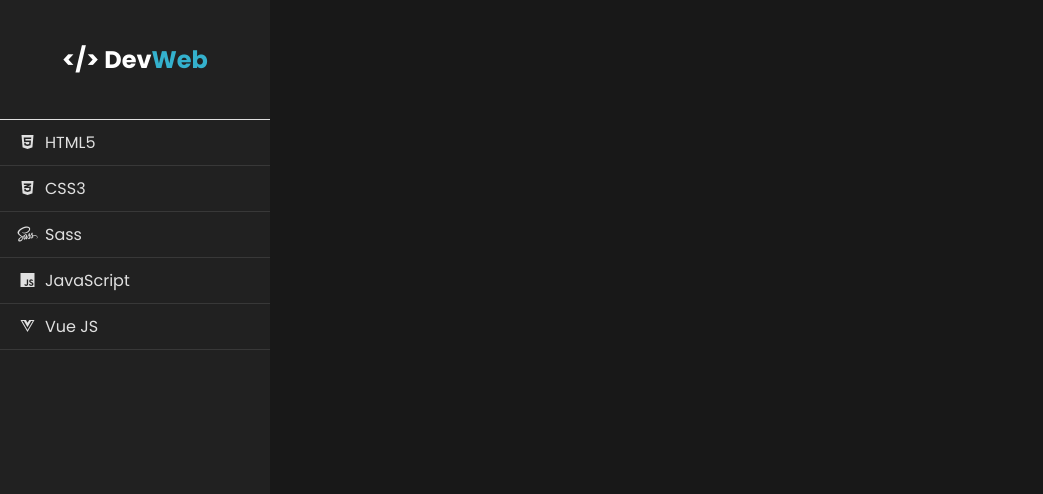
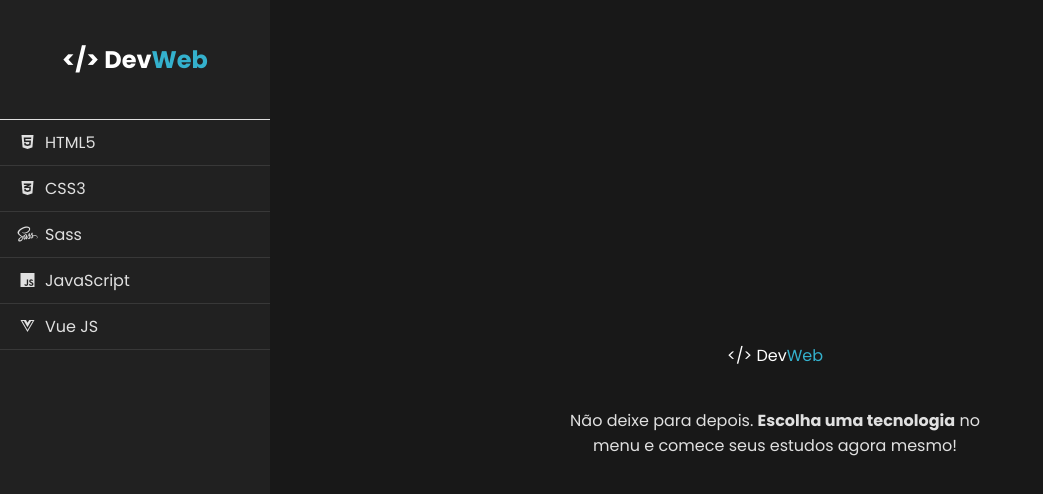
Before and after one commit to filipealvess/DevWeb, a Vue app: page / in a window 1280 px wide. Shown: the top 494 px of the page, without its empty margins (0-1043 px from the left). Built offline with nearby package versions, Linux system fonts and the light colour scheme.

Commit message:
Import styles file in all views

```diff
--- a/src/views/Css.vue
+++ b/src/views/Css.vue
@@ -14,5 +14,5 @@
 </script>
 
 <style scoped>
-
+  @import '../css/global-views.css';
 </style>
--- a/src/views/Home.vue
+++ b/src/views/Home.vue
@@ -19,6 +19,8 @@
 </script>
 
 <style scoped>
+  @import '../css/global-views.css';
+
   .view {
     display: flex;
     flex-direction: column;
--- a/src/views/Js.vue
+++ b/src/views/Js.vue
@@ -14,5 +14,5 @@
 </script>
 
 <style scoped>
-
+  @import '../css/global-views.css';
 </style>
--- a/src/views/Sass.vue
+++ b/src/views/Sass.vue
@@ -14,5 +14,5 @@
 </script>
 
 <style scoped>
-
+  @import '../css/global-views.css';
 </style>
--- a/src/views/Vuejs.vue
+++ b/src/views/Vuejs.vue
@@ -14,5 +14,5 @@
 </script>
 
 <style scoped>
-
+  @import '../css/global-views.css';
 </style>
```
